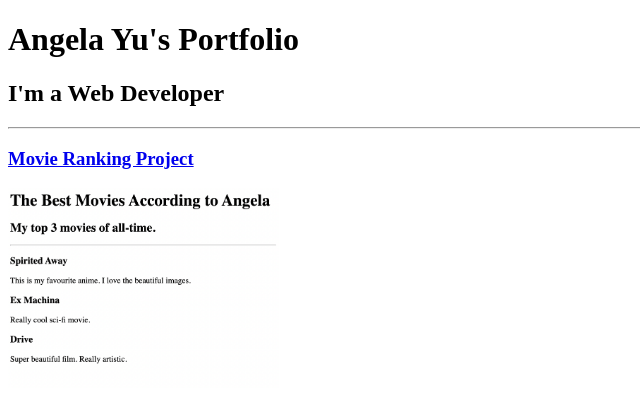
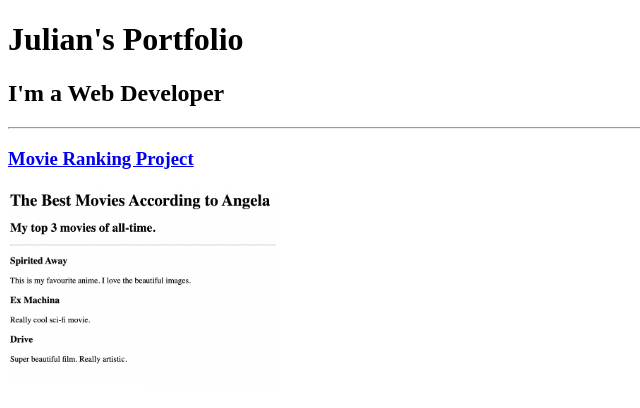
Before and after one commit to SerratedBrute3/html-portfolio, a plain HTML site: page index.html in a window 1280 px wide. Shown: the top 408 px of the page, without its empty margins (0-640 px from the left). Drawn offline with Linux system fonts and the light colour scheme.

Commit message:
index.html

```diff
--- a/index.html
+++ b/index.html
@@ -7,7 +7,7 @@
     <title>Portfolio Practice Yuh</title>
 </head>
 <body>
-    <h1> Angela Yu's Portfolio </h1>
+    <h1> Julian's Portfolio </h1>
 
     <h2> I'm a Web Developer </h2>
     <hr/>
```
